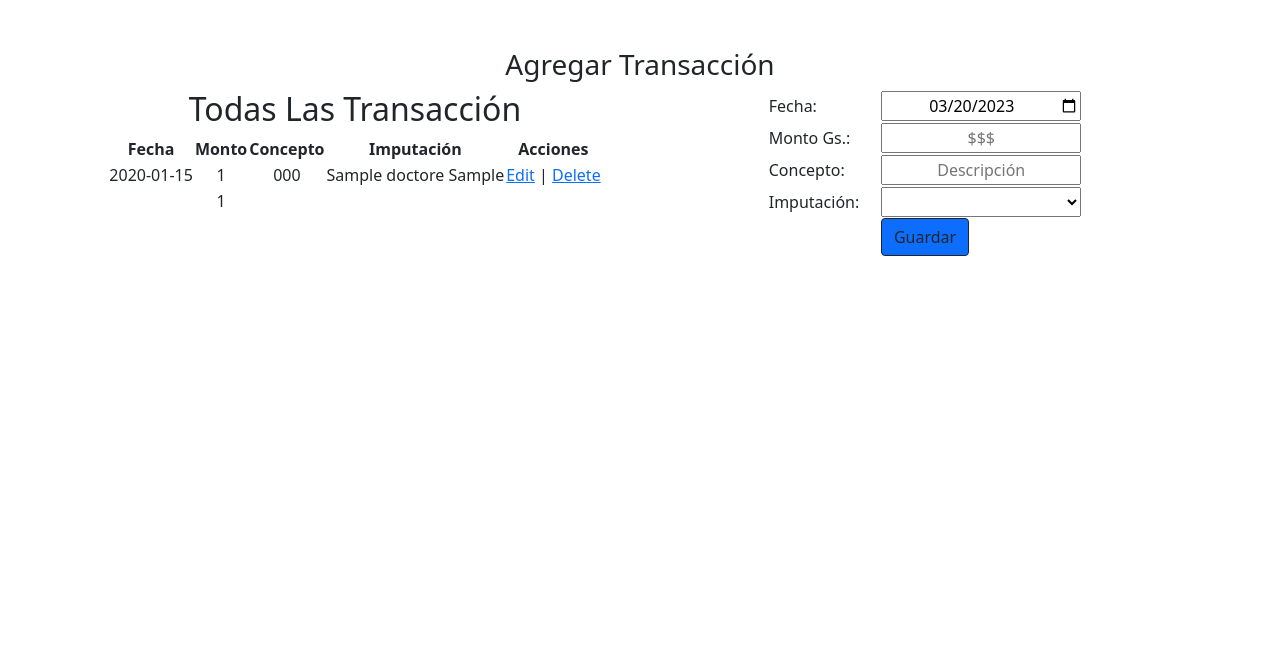
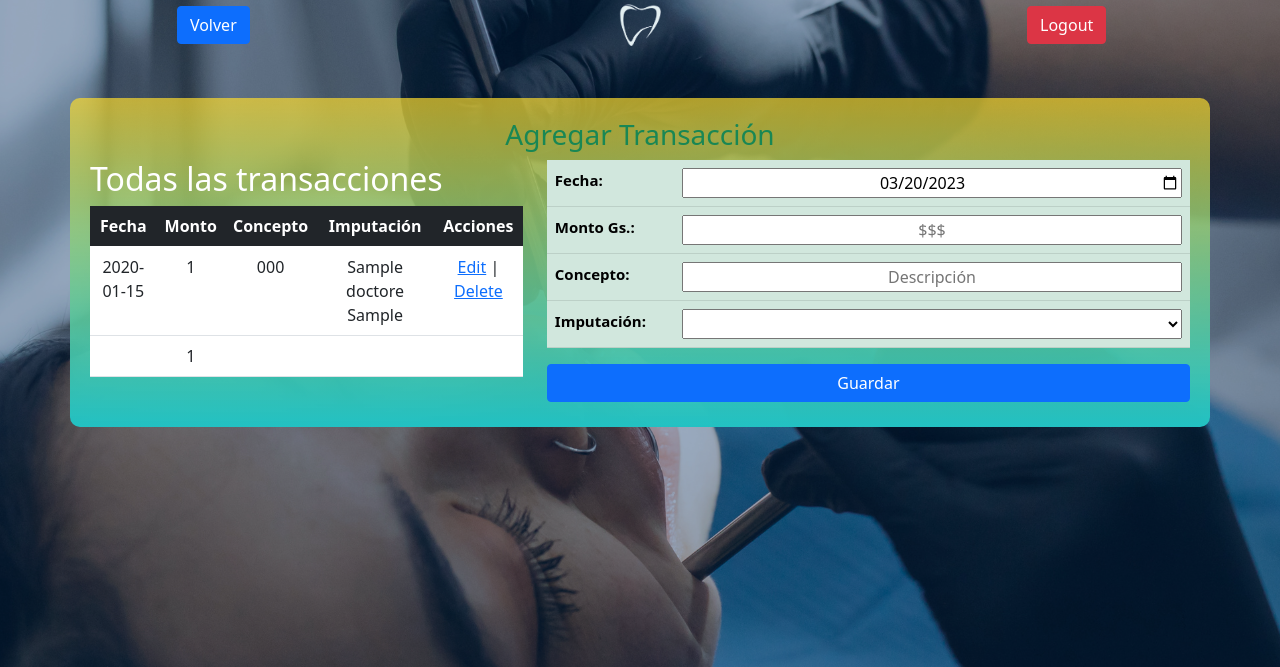
Before and after one commit to osvalcde/grupo4, a Flask app: page /transacciones in a window 1280 px wide. Shown: the top 667 px of the page. Run offline with Flask 2, Linux system fonts and the light colour scheme; tables that the repository leaves empty hold one stand-in row (values such as "Sample post").

Commit message:
Agregados cambios hechos por emilio

```diff
--- /dev/null
+++ b/runfood/flask_app/static/css/transaction.css
@@ -0,0 +1,47 @@
+*{
+    text-align: center;
+    /*border: 1px red solid;*/
+}
+.message-container{
+    background-color: pink;
+}
+.message{
+    font-size: 10px;
+    color: red;
+}
+
+form div{
+    margin-top: 5px;
+    margin-bottom: 5px;
+}
+.col{
+    margin-left: auto;
+    margin-right: auto;
+}
+.select *{
+    margin-left: 5px;
+}
+table{margin: auto;}
+.input-field{
+    width: 500px;
+    height: 30px;
+    margin-left: 20px;
+}
+.input-text{
+    text-align: left;
+}
+body{
+    background: url(../img/fondo.png) no-repeat center center fixed;
+}
+#sub {
+    background: linear-gradient(0deg, rgba(34,193,195,1) 0%, rgba(253,219,45,0.6951155462184874) 100%);
+    padding: 20px;
+    border-radius: 10px;
+}
+label {
+    font-size: 15px;
+    font-weight: bold;
+}
+#logo {
+    width: 50px;
+}
--- a/runfood/flask_app/templates/dashboard.html
+++ b/runfood/flask_app/templates/dashboard.html
@@ -13,7 +13,7 @@
     </head>
     <body>
         <nav class="d-flex justify-content-between align-items-center col-12">
-            <h1 class="text-light">Hola, {{user.alias}}!</h1>
+            <h1 class="text-light">Hola, {{user.nombre}} {{user.apellido}}!</h1>
             <div class="d-flex col-4 justify-content-around">
                 <a href="/logout" class="btn btn-danger" id="logout_btn">Logout</a>
             </div>
--- a/runfood/flask_app/templates/inicio.html
+++ b/runfood/flask_app/templates/inicio.html
@@ -34,7 +34,7 @@
                 <!--Formulario de Login y registro-->
                 <div class="contenedor__login-register">
                     <!--Login-->
-                    <form action="/login"  method="post" class="formulario__login">
+                    <form action="{{url_for('login')}}"  method="post" class="formulario__login">
                         <h2>Iniciar Sesión</h2>
                         {% with messages = get_flashed_messages(category_filter=['login']) %} {% if messages %}
                         <div class="alert alert-danger" role="alert">
--- a/runfood/flask_app/templates/transaction_new.html
+++ b/runfood/flask_app/templates/transaction_new.html
@@ -5,58 +5,33 @@
         <meta http-equiv="X-UA-Compatible" content="IE=edge">
         <meta name="viewport" content="width=device-width, initial-scale=1.0">
         <link href="https://cdn.jsdelivr.net/npm/bootstrap@5.0.2/dist/css/bootstrap.min.css" rel="stylesheet" integrity="sha384-EVSTQN3/azprG1Anm3QDgpJLIm9Nao0Yz1ztcQTwFspd3yD65VohhpuuCOmLASjC" crossorigin="anonymous">
-        <link rel="stylesheet" type="text/css" href={{ url_for('static', filename='style.css') }}>
-        <style>
-            *{
-                text-align: center;
-                /*border: 1px red solid;*/
-            }
-            .message-container{
-                background-color: pink;
-            }
-            .message{
-                font-size: 10px;
-                color: red;
-            }
-            .col-4{
-                background-color: lightgray;
-                margin: 20px;
-            }
-            form div{
-                margin-top: 5px;
-                margin-bottom: 5px;
-            }
-            .col{
-                margin-left: auto;
-                margin-right: auto;
-            }
-            .select *{
-                margin-left: 5px;
-            }
-            table{margin: auto;}
-            .input-field{
-                width: 200px;
-                height: 30px;
-                margin-left: 20px;
-            }
-            .input-text{
-                text-align: left;
-            }
-        </style>
-        <title>Agregar Transacción</title>
+        <link rel="stylesheet" href="{{ url_for('static', filename='css/transaction.css') }}">
+        <link href="{{ url_for('static', filename='img/favicon.png') }}" rel="icon">
+        <link rel="shortcut icon" href="../static/img/favicon.png" type="image/x-icon">
+        <link rel="stylesheet" href="../static/css/transaction.css">
+        <title>Odonto | Agregar Transacción</title>
     </head>
+    <nav class="d-flex justify-content-between align-items-center col-12">
+        <div class="d-flex col-4 justify-content-around">
+            <a href="/dashboard" class="btn btn-primary" id="volver_btn">Volver</a>
+        </div>
+        <img id="logo" src="../static/img/favicon.png" alt="logo">
+        <div class="d-flex col-4 justify-content-around">
+            <a href="/logout" class="btn btn-danger" id="logout_btn">Logout</a>
+        </div>
+    </nav>
     <body>
-        <div class="container mt-5">
+        <div class="container mt-5" id="sub">
             <div class="row">
                 <div class="col">
-                    <h3>Agregar Transacción</h3>
+                    <h3 class="text-success">Agregar Transacción</h3>
                 </div>
             </div>
             <div class="row">
                 <div class="col">
-                    <h2>Todas Las Transacción</h2>
-                    <table>
-                        <thead>
+                    <h2 class="text-sm-start text-white">Todas las transacciones</h2>
+                    <table class="table table-hover">
+                        <thead class="bg-dark text-white">
                             <tr>
                                 <th>Fecha</th>
                                 <th>Monto</th>
@@ -65,7 +40,7 @@
                                 <th>Acciones</th>
                             </tr>
                         </thead>
-                        <tbody>
+                        <tbody class="bg-white">
                             {% for each_transaction in all_transactions %}
                                 <tr>
                                     <td>{{ each_transaction["fecha"] }}</td>
@@ -99,7 +74,7 @@
                         {% endif %}
                     {% endwith %} -->
                     <form action="/add_transaction" method="post">
-                        <table>
+                        <table class="table table-success">
                             <tbody>
                                 <tr>
                                     <td class="input-text"><label>Fecha:</label></td>
@@ -126,7 +101,9 @@
                                 </tr>
                             </tbody>
                         </table>
-                        <input type="submit" value="Guardar" class="btn btn-primary btn-outline-dark">
+                        <div class="d-grid gap-2">
+                        <input type="submit" value="Guardar" class="btn btn-primary">
+                        </div>
                     </form>
                 </div>
             </div>
```
Also changed, not shown: runfood/flask_app/static/css/clientes.css (added, +19 -0 lines), runfood/flask_app/static/css/pacientes.css (added, +35 -0 lines), runfood/flask_app/templates/doctor.html (+19 -6 lines), runfood/flask_app/templates/edit_paciente.html (+31 -19 lines), runfood/flask_app/templates/new_paciente.html (+19 -12 lines), runfood/flask_app/templates/transaction_edit.html (+23 -47 lines).
